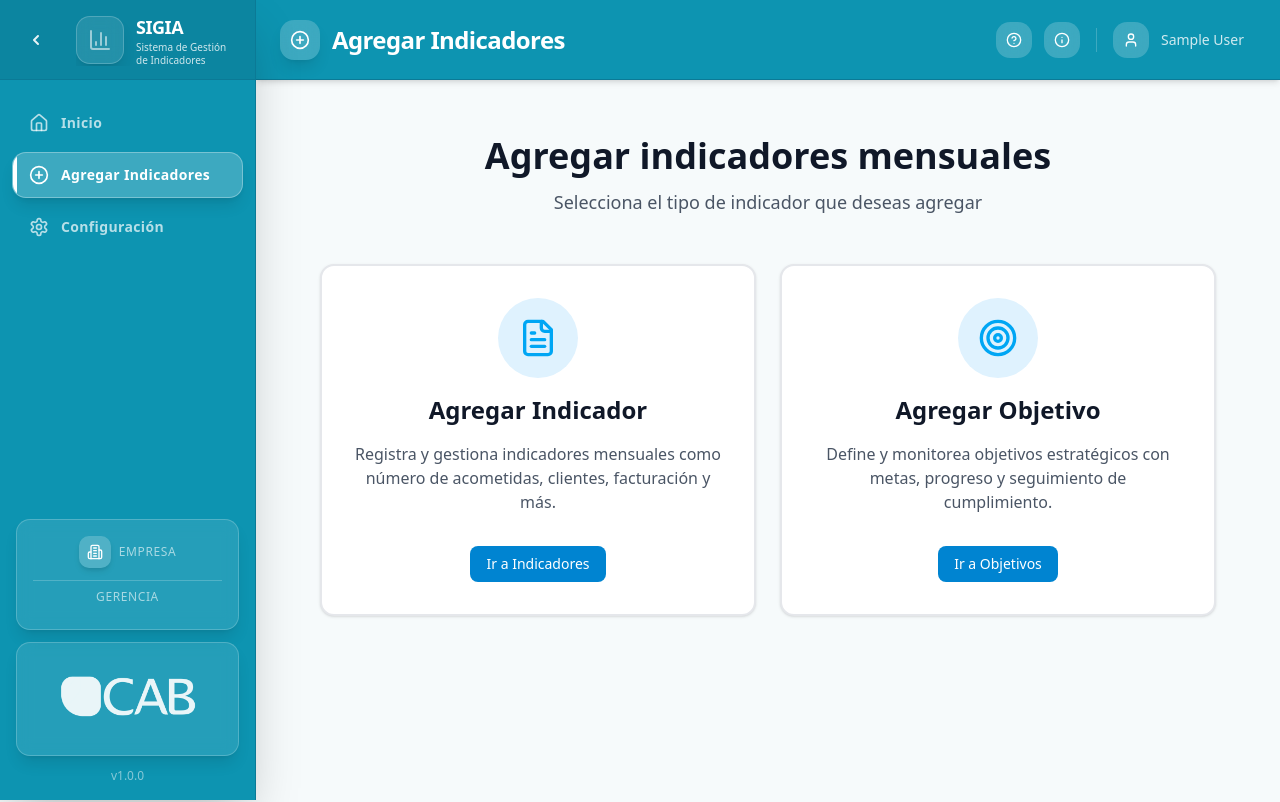
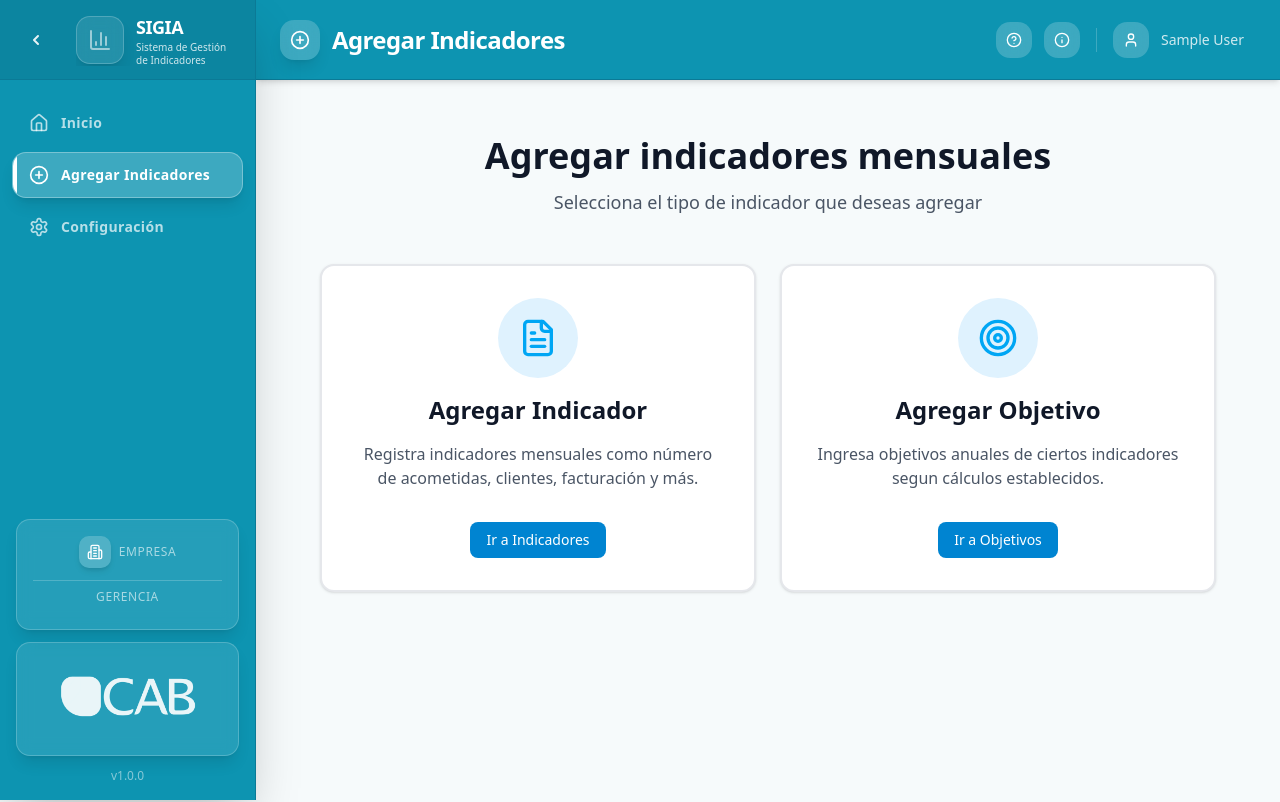
Before and after one commit to MichellPolicarpio/WebAppIndicadores, a Next.js app: page /dashboard/indicadores in a window 1280 px wide. Shown: the top 802 px of the page. Built offline with nearby package versions, Linux system fonts and the light colour scheme; no server answers; sample sign-in values are in the browser's storage.

Commit message:
refactor: Actualizar textos en página principal de Indicadores

```diff
--- a/app/dashboard/indicadores/page.tsx
+++ b/app/dashboard/indicadores/page.tsx
@@ -23,7 +23,7 @@ export default function IndicadoresPage() {
                 </div>
                 <h2 className="text-xl sm:text-2xl font-bold text-gray-900">Agregar Indicador</h2>
                 <p className="text-gray-600 text-sm sm:text-base">
-                  Registra y gestiona indicadores mensuales como número de acometidas, clientes, facturación y más.
+                  Registra indicadores mensuales como número de acometidas, clientes, facturación y más.
                 </p>
                 <Button className="mt-4 bg-sky-600 hover:bg-sky-700 text-white w-full sm:w-auto">Ir a Indicadores</Button>
               </div>
@@ -39,7 +39,7 @@ export default function IndicadoresPage() {
                 </div>
                 <h2 className="text-xl sm:text-2xl font-bold text-gray-900">Agregar Objetivo</h2>
                 <p className="text-gray-600 text-sm sm:text-base">
-                  Define y monitorea objetivos estratégicos con metas, progreso y seguimiento de cumplimiento.
+                  Ingresa objetivos anuales de ciertos indicadores segun cálculos establecidos.
                 </p>
                 <Button className="mt-4 bg-sky-600 hover:bg-sky-700 text-white w-full sm:w-auto">Ir a Objetivos</Button>
               </div>
```
